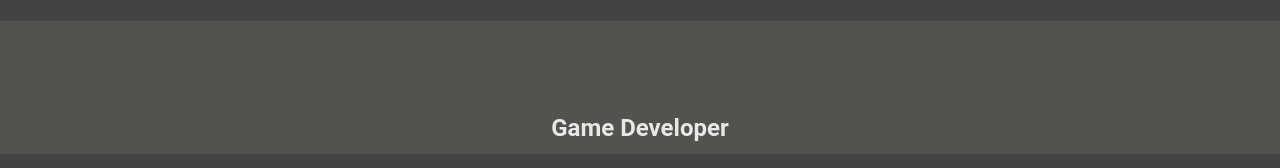
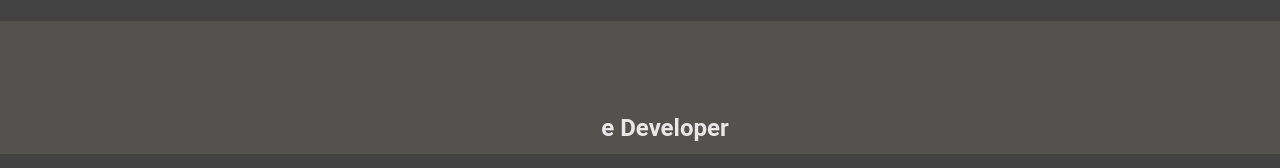
Before and after one commit to ingun37/portfolio, a Vue app: page / in a window 1280 px wide. Shown: the part 1648-1816 px from the top of the page. Built offline with nearby package versions, Linux system fonts and the light colour scheme; a small style sheet from the web is missing.

Commit message:
getting read for pacman

```diff
--- a/src/components.d.ts
+++ b/src/components.d.ts
@@ -3,7 +3,7 @@
 // Generated by unplugin-vue-components
 // Read more: https://github.com/vuejs/core/pull/3399
 // biome-ignore lint: disable
-export {};
+export {}
 
 /* prettier-ignore */
 declare module 'vue' {
@@ -14,6 +14,7 @@ declare module 'vue' {
     DevOpsEngineer: typeof import('./components/sections/DevOpsEngineer.vue')['default']
     FeaturePanels: typeof import('./components/sections/FeaturePanels.vue')['default']
     FlowingLogos: typeof import('./components/FlowingLogos.vue')['default']
+    GameDeveloperTitle: typeof import('./components/GameDeveloperTitle.vue')['default']
     GameDeveolper: typeof import('./components/sections/GameDeveolper.vue')['default']
     GraphicsEngineer: typeof import('./components/sections/GraphicsEngineer.vue')['default']
     HelloWorld: typeof import('./components/HelloWorld.vue')['default']
--- /dev/null
+++ b/src/components/GameDeveloperTitle.vue
@@ -0,0 +1,80 @@
+<script setup lang="ts"></script>
+
+<template>
+  <h1 class="game-title">
+    <span class="game">
+      <span class="letter">G</span><span class="letter">a</span
+      ><span class="letter">m</span><span class="letter">e</span>
+    </span>
+    <span>&nbsp;Developer</span>
+  </h1>
+</template>
+
+<style scoped>
+.game-title {
+  white-space: nowrap;
+}
+
+/* Base: instant opacity toggle via steps(1, end), infinite loop */
+.game .letter {
+  display: inline-block;
+  opacity: 1;
+}
+
+/* Each letter gets its own keyframe so the "vanish moment" happens at different times.
+   They remain invisible until the animation restarts, at which point all reappear at once. */
+.game .letter:nth-child(1) {
+  animation: vanishAt20 4s steps(1, end) infinite;
+}
+.game .letter:nth-child(2) {
+  animation: vanishAt40 4s steps(1, end) infinite;
+}
+.game .letter:nth-child(3) {
+  animation: vanishAt60 4s steps(1, end) infinite;
+}
+.game .letter:nth-child(4) {
+  animation: vanishAt80 4s steps(1, end) infinite;
+}
+
+/* Keyframes: keep visible until the instant vanish point, then stay invisible */
+@keyframes vanishAt20 {
+  0%,
+  19% {
+    opacity: 1;
+  }
+  20%,
+  100% {
+    opacity: 0;
+  }
+}
+@keyframes vanishAt40 {
+  0%,
+  39% {
+    opacity: 1;
+  }
+  40%,
+  100% {
+    opacity: 0;
+  }
+}
+@keyframes vanishAt60 {
+  0%,
+  59% {
+    opacity: 1;
+  }
+  60%,
+  100% {
+    opacity: 0;
+  }
+}
+@keyframes vanishAt80 {
+  0%,
+  79% {
+    opacity: 1;
+  }
+  80%,
+  100% {
+    opacity: 0;
+  }
+}
+</style>
--- a/src/components/sections/GameDeveolper.vue
+++ b/src/components/sections/GameDeveolper.vue
@@ -3,6 +3,7 @@ import { ref } from "vue";
 import type { MyCardTableCell } from "@/components/MyCardTable.vue";
 import _eos from "@/assets/eos.jpg";
 import _crusaders from "@/assets/crusaders.webp";
+import GameDeveloperTitle from "@/components/GameDeveloperTitle.vue";
 const items = ref<MyCardTableCell[]>([
   {
     props: {
@@ -32,7 +33,7 @@ const items = ref<MyCardTableCell[]>([
 </script>
 
 <template>
-  <h1 class="mb-2">Game Developer</h1>
+  <GameDeveloperTitle class="mb-2"></GameDeveloperTitle>
   <v-sheet
     class="d-flex flex-column bg-surface-variant justify-center align-center w-100"
   >
```
